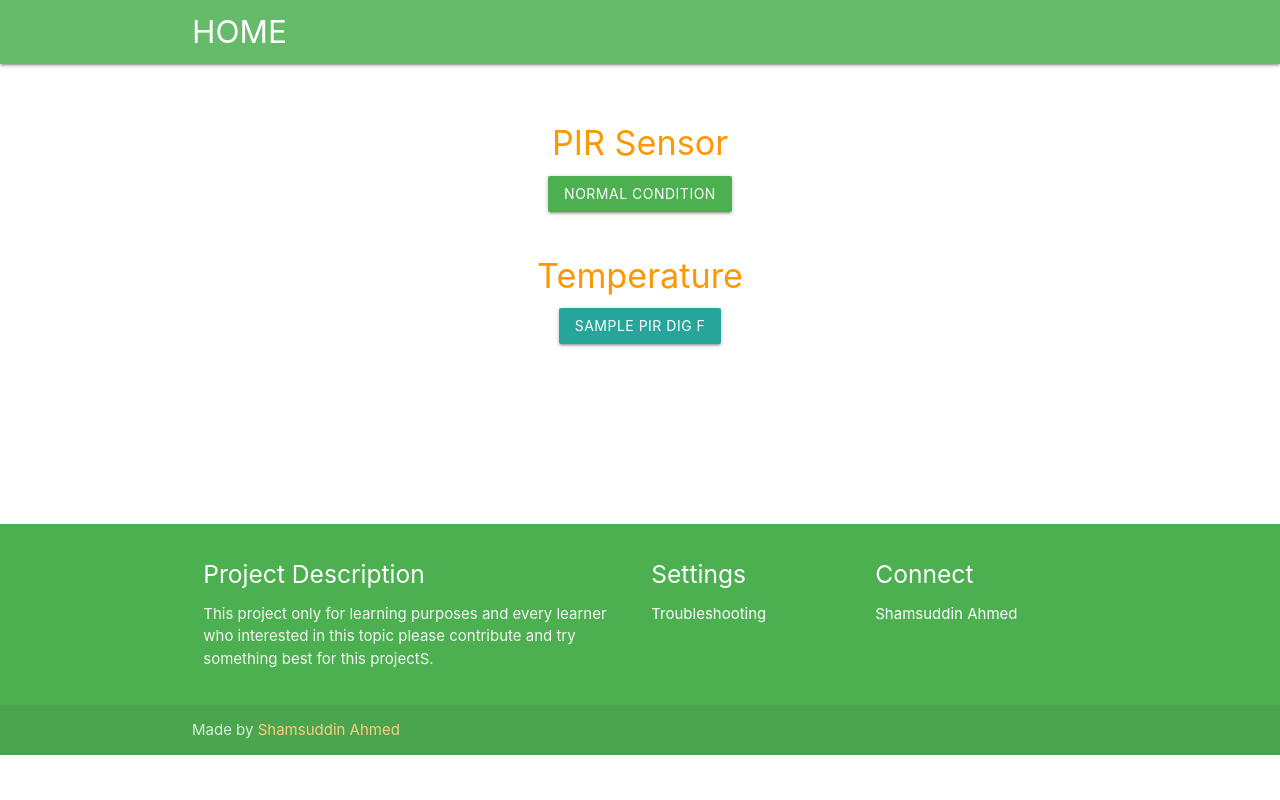
After one commit to shamspias/Raspberry-Web-UI, a Python web app: template templates/sensors.html in a window 1280 px wide. The commit adds this page. Run offline with Jinja, Linux system fonts and the light colour scheme; the template is opened without the code that fills it: most values are stand-ins (such as "Sample title", 1, 10 or a date in 2020); some libraries are stand-ins or nearby versions.

Commit message:
Sensor Testing
Add some sensors for testing purposes

```diff
--- a/templates/home.html
+++ b/templates/home.html
@@ -16,6 +16,8 @@
           <a href="{{ url_for('auth.signup') }}" id="download-button" class="btn-large waves-effect waves-light orange">ADD USER</a>
 
           <a href="{{ url_for('main.controlroom') }}" id="download-button" class="btn-large waves-effect waves-light orange">ROOM CONTROLS</a>
+          <br><br>
+          <a href="{{ url_for('main.sensor') }}" id="download-button" class="btn-large waves-effect waves-light orange">Sensors</a>
       </div>
 
     {% endif %}
--- /dev/null
+++ b/templates/sensors.html
@@ -0,0 +1,19 @@
+{% extends 'layout.html' %}
+
+{% block title %} Sensors {% endblock %}
+
+{% block body %}
+<div class="center">
+<h4 class="center orange-text">PIR Sensor</h4>
+{% if pir==1 %}
+    <button class="ben red center-align">Some Move Detected</button>
+{% else %}
+    <button class="btn green center-align">Normal Condition</button>
+{% endif %}
+<br><br>
+
+<h4 class="center orange-text">Temperature</h4>
+<button class="btn center-align">{{ pir }} Dig F</button>
+</div>
+    <br><br><br><br><br><br>
+{% endblock %}
```
Also changed, not shown: lib/sensors.py (added, +10 -0 lines), main.py (+10 -0 lines).
